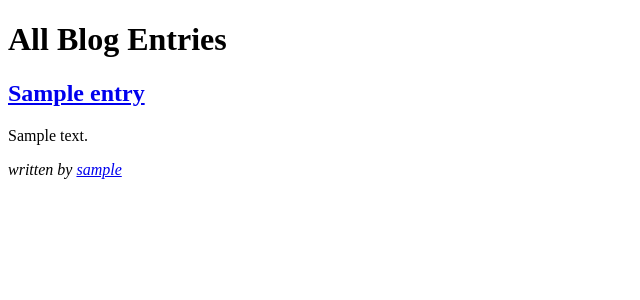
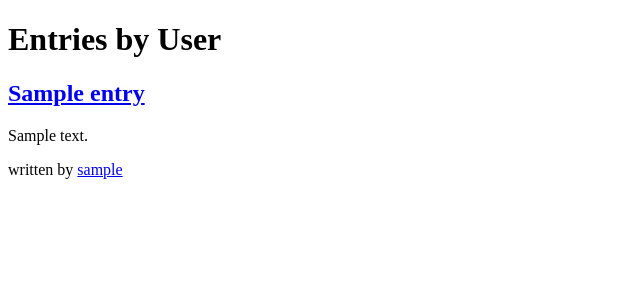
Before and after one commit to izzorizzo/blogz, a Flask app: page /blog?user=1 in a window 1280 px wide. Shown: the part 26-326 px from the top of the page, without its empty margins (0-640 px from the left). Run offline with Flask 2, Linux system fonts and the light colour scheme; tables that the repository leaves empty hold one stand-in row (values such as "Sample post").

Commit message:
fixed user entries bug

```diff
--- a/main.py
+++ b/main.py
@@ -65,7 +65,8 @@ def require_login():
     # if path isn't in whitelist and user not logged in
     # redirects to login page
     if request.endpoint not in allowed_routes and "username" not in session:
-        redirect("/login")
+        return redirect("/login")
+
 
 
 # lists all blog users
@@ -82,11 +83,6 @@ def index():
 @app.route("/blog", methods=["POST", "GET"])
 def blog():
 
-    # displays entries in chrono order
-    all_entries = Entry.query.all()
-
-    # from Al's code: shows all entries in reverse chronological order
-    #all_entries = Entry.query.order_by(Entry.datecreated.desc()).all()
 
     # show specific entry
     entry_id = request.args.get("id")
@@ -95,33 +91,24 @@ def blog():
         return render_template("one_entry.html", title="Blog Entry", entry=entry)
 
 
-    # TODO - NOT WORKING
     #shows specific user's entries
-    entry_owner_id = request.args.get("owner_id")
-    if entry_owner_id:
+    user_id = request.args.get("user")
+    if user_id:
 
-        entry_owner_id = User.query.filter_by(username=session['username']).first()
+        entries = Entry.query.filter_by(owner_id=user_id).order_by(Entry.datecreated.desc()).all()
 
-        entry = Entry.query.get(entry_id)
-
-        user_entries = Entry.query.filter_by(entry_owner_id=entry_owner_id, entry=entry)
+        # if no entries
+        if len(entries) == 0:
+            return render_template("single_user.html", title="No Entries Yet", entries=entries)
+        else:
+            return render_template("single_user.html", title="Entries by User", entries=entries)
 
 
-
-        # if no entries
-        if len(user_entries) == 0:
-            return render_template("single_user.html", title="No Posts Yet", user_entries=user_entries)
-        else:
-            return render_template("single_user.html", title="Posts by User", user_entries=user_entries)
-
-# for displaying by user
-# example code from get-it-done
-# owner = User.query.filter_by(username=session["username"]).first()
-# tasks = Task.query.filter_by(completed=False,owner=owner).all()
-
+    # shows all entries in reverse chronological order
+    entries = Entry.query.order_by(Entry.datecreated.desc()).all()
 
     #renders all entries
-    return render_template("mainpage.html", title="All Blog Entries", all_entries=all_entries)
+    return render_template("mainpage.html", title="All Blog Entries", entries=entries)
 
 
 @app.route("/new_entry", methods=["POST", "GET"])
@@ -135,7 +122,6 @@ def new_entry():
         new_entry = Entry(new_title, new_body, post_owner)
 
 
-        # validation
         # if valid input
         if new_entry.validation():
             # add to database
@@ -162,20 +148,24 @@ def signup():
         username = request.form["username"]
         password = request.form["password"]
         verify = request.form["verify"]
+        signup_error = False
 
         # validation
         # only needed during signup since database checks during login
         # checks length of username
         if len(username) <=3 or len(username) >=20:
             flash("Please enter a username between 3 and 20 characters.", "error")
+            signup_error = True
 
         # checks length of password
         if len(password) <=3 or len(password) >=20:
             flash("Please enter a password between 3 and 20 characters.", "error")
+            signup_error = True
 
         # checks passwords match
         if password != verify:
             flash("Passwords must match.")
+            signup_error = True
 
 
         # checks if user already exists in database
@@ -213,6 +203,10 @@ def login():
         else:
             flash("User password incorrect, or user does not exist.", "error")
 
+    # if user is already logged in, redirects to index page
+    if "username" in session:
+        return redirect("/blog")
+
     return render_template("login.html")
 
 
--- a/templates/mainpage.html
+++ b/templates/mainpage.html
@@ -4,7 +4,7 @@
 
     <h1>All Blog Entries</h1>
 
-        {% for entry in all_entries %}
+        {% for entry in entries %}
 
             <h2>
                 <a href="/blog?id={{entry.id}}">{{entry.title}}</a>
--- a/templates/single_user.html
+++ b/templates/single_user.html
@@ -3,17 +3,18 @@
 
 {% block content %}
 
-<h1>Posts by {{entry.owner.username}}</h1>
+<h1>Entries by User</h1>
 
-{% if entry|length == 0 %}
+{% if entries|length == 0 %}
 <p>No entries</p>
 {% else %}
-    {% for entry in user_entries %}
+    {% for entry in entries %}
         <h2>
             <a href="/blog?id={{ entry.id }}">{{entry.title}}</a>
         </h2>
         <p>{{ entry.body }}</p>
         <p>written by <a href="/blog?user={{entry.owner.id}}">{{entry.owner.username}}</a></p>
     {% endfor %}
+{% endif %}
 
 {% endblock %}
```
